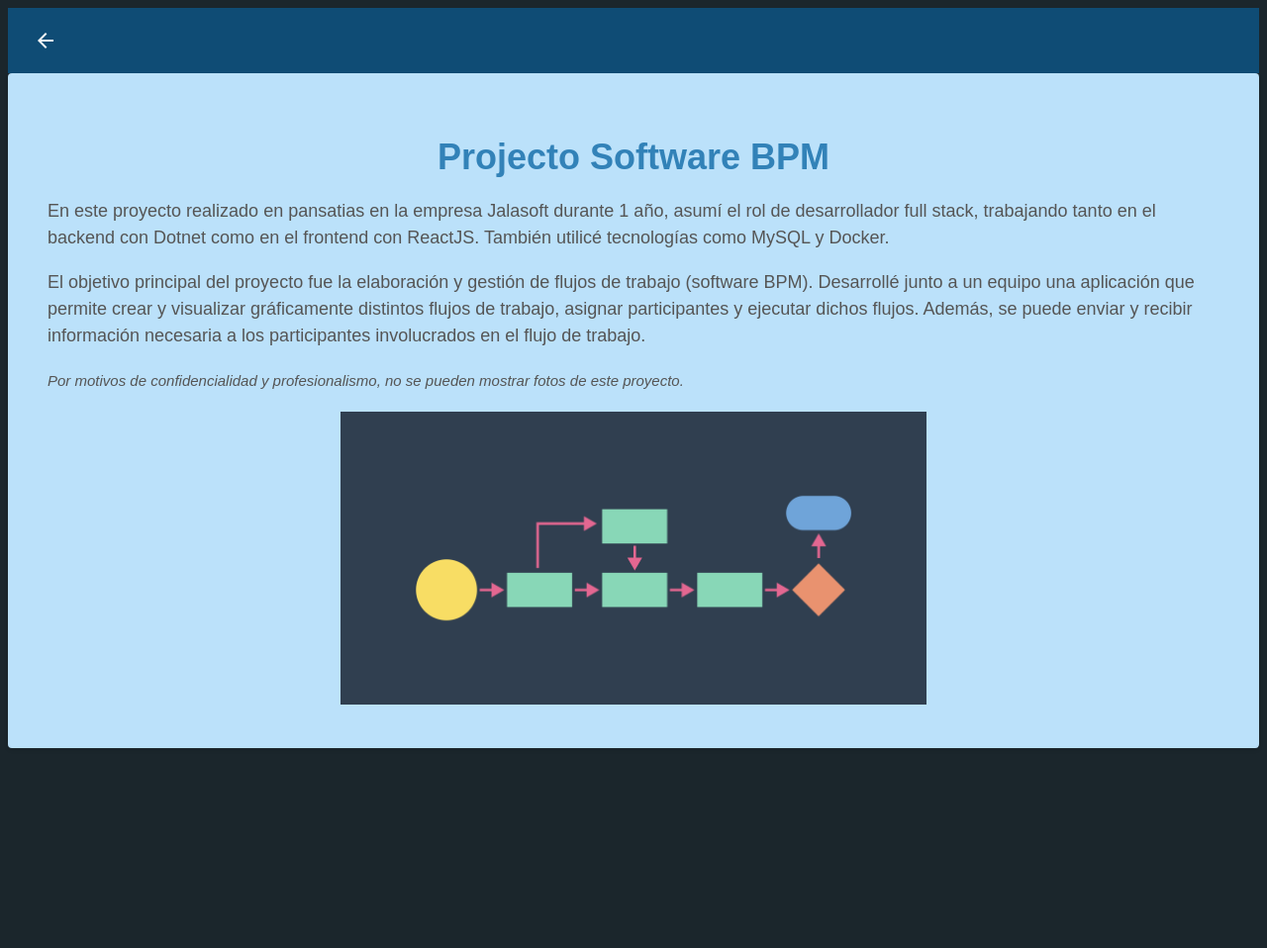
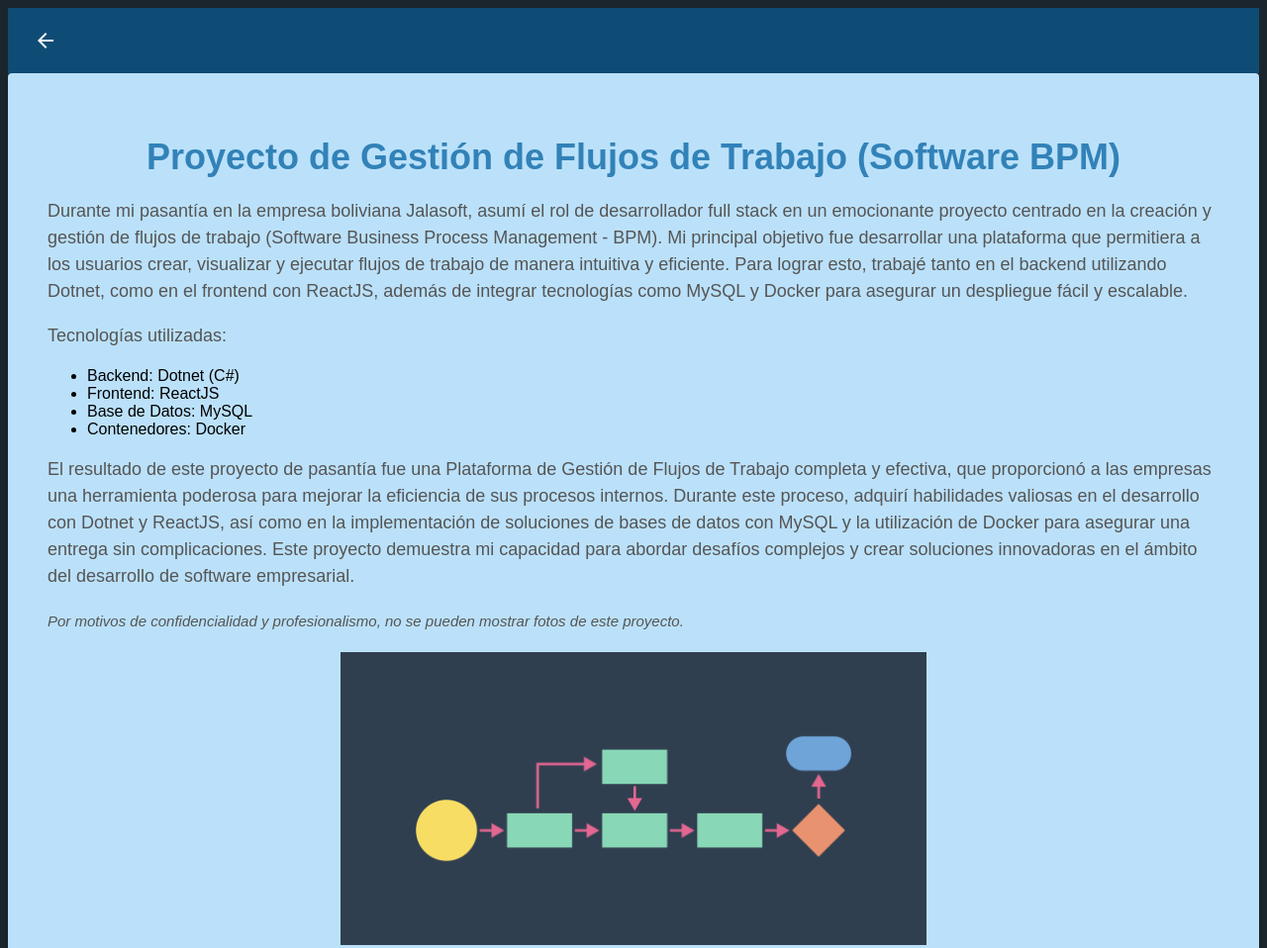
Before and after one commit to santiagozeg/szegarra-dev-portfolio, a plain HTML site: page projects/projectBpm.html in a window 1280 px wide. Shown: the top 958 px of the page at 99% size. Before the commit the page ends 800 px from the top, so only its background shows below. Drawn offline with Linux system fonts and the light colour scheme.

```diff
--- a/projects/projectBpm.html
+++ b/projects/projectBpm.html
@@ -13,9 +13,16 @@
   <main>
     <div class="hero-section">
       <div class="hero-text">
-        <h1> Projecto Software BPM </h1>
-        <p>En este proyecto realizado en pansatias en la empresa Jalasoft durante 1 año, asumí el rol de desarrollador full stack, trabajando tanto en el backend con Dotnet como en el frontend con ReactJS. También utilicé tecnologías como MySQL y Docker.</p>
-        <p>El objetivo principal del proyecto fue la elaboración y gestión de flujos de trabajo (software BPM). Desarrollé junto a un equipo una aplicación que permite crear y visualizar gráficamente distintos flujos de trabajo, asignar participantes y ejecutar dichos flujos. Además, se puede enviar y recibir información necesaria a los participantes involucrados en el flujo de trabajo.</p>
+        <h1> Proyecto de Gestión de Flujos de Trabajo (Software BPM) </h1>
+        <p>Durante mi pasantía en la empresa boliviana Jalasoft, asumí el rol de desarrollador full stack en un emocionante proyecto centrado en la creación y gestión de flujos de trabajo (Software Business Process Management - BPM). Mi principal objetivo fue desarrollar una plataforma que permitiera a los usuarios crear, visualizar y ejecutar flujos de trabajo de manera intuitiva y eficiente. Para lograr esto, trabajé tanto en el backend utilizando Dotnet, como en el frontend con ReactJS, además de integrar tecnologías como MySQL y Docker para asegurar un despliegue fácil y escalable.</p>
+        <p>Tecnologías utilizadas:</p>
+        <ul>
+          <li>Backend: Dotnet (C#)</li>
+          <li>Frontend: ReactJS</li>
+          <li>Base de Datos: MySQL</li>
+          <li>Contenedores: Docker</li>
+      </ul>
+      <p>El resultado de este proyecto de pasantía fue una Plataforma de Gestión de Flujos de Trabajo completa y efectiva, que proporcionó a las empresas una herramienta poderosa para mejorar la eficiencia de sus procesos internos. Durante este proceso, adquirí habilidades valiosas en el desarrollo con Dotnet y ReactJS, así como en la implementación de soluciones de bases de datos con MySQL y la utilización de Docker para asegurar una entrega sin complicaciones. Este proyecto demuestra mi capacidad para abordar desafíos complejos y crear soluciones innovadoras en el ámbito del desarrollo de software empresarial.</p>
         <p><em><small>Por motivos de confidencialidad y profesionalismo, no se pueden mostrar fotos de este proyecto.</small></em></p>
         <div align="center"> <img src="../assets/images/workflow_icon.png" alt="workflow_icon" width="50%"> </div>
       </div>
```
Also changed, not shown: projects/projectClinicalManagement.html (added, +34 -0 lines), work.html (+1 -1 lines), assets/images/clinicalManagement/clinical_1.png (added), assets/images/clinicalManagement/clinical_2.png (added).
